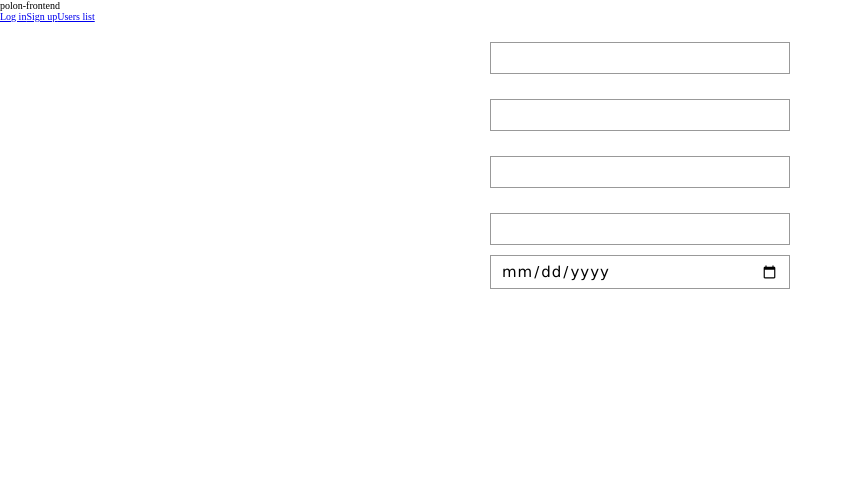
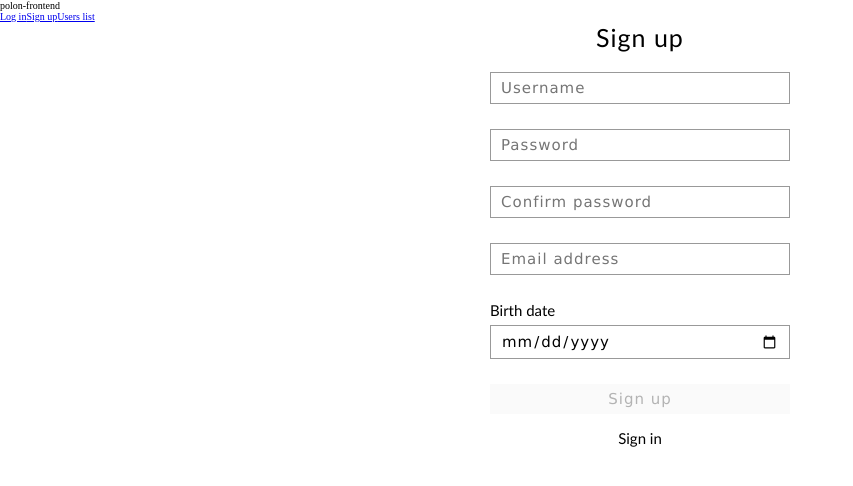
Before and after one commit to sebastianrziolkowski/Polon_, an Angular app in the folder polon-frontend/: page /signup in a window 1280 px wide. Shown: the top 486 px of the page, without its empty margins (0-853 px from the left). Built offline with nearby package versions, Linux system fonts and the light colour scheme.

Commit message:
Sign up validation

```diff
--- a/polon-frontend/src/app/sign-in/sign-in.component.html
+++ b/polon-frontend/src/app/sign-in/sign-in.component.html
@@ -2,10 +2,10 @@
     <header>
         <h3>{{labels.signIn}}</h3>
     </header>
-    <form [formGroup] = signInForm (ngSubmit) = submit($event)>
+    <form [formGroup] = signInForm (ngSubmit) = submit()>
         <input type = text formControlName = userName placeholder = {{labels.userInputUserName}}>
         <input type = password formControlName = userPassword placeholder = {{labels.userInputPassword}}>
         <button type = submit>{{labels.signIn}}</button>
     </form>
-    <a href = signUp>{{labels.signUp}}</a>
+    <a href = ''>{{labels.signUp}}</a>
 </section>
--- a/polon-frontend/src/app/sign-in/sign-in.component.ts
+++ b/polon-frontend/src/app/sign-in/sign-in.component.ts
@@ -35,15 +35,13 @@ export class SignInComponent implements OnInit {
   get userName() { return this.signInForm.controls.userName; };
   get userPassword() { return this.signInForm.controls.userPassword; };
 
-  submit($event) {
-    $event.stopImmediatePropagation();
-
+  submit() {
     if (this.signInForm.invalid) {
       let message: string;
 
       if (this.userName.errors) {
         if (this.userName.errors.required) message = messages.noUserNameInput;
-        else if (!Boolean(this.userName.value.charAt(0).match(/^[a-zA-z]$/))) message = messages.wrongUsernamePatternInput;
+        else if (!Boolean(this.userName.value.charAt(0).match(/^[a-zA-z]$/))) message = messages.wrongUserNamePatternInput;
         else if (this.userName.errors.minlength) message = messages.tooShortUserNameInput;
         else if (this.userName.errors.maxlength) message = messages.tooLongUserNameInput;
       }
--- a/polon-frontend/src/app/sign-up/sign-up.component.html
+++ b/polon-frontend/src/app/sign-up/sign-up.component.html
@@ -1,17 +1,37 @@
 <section>
     <header>
-        <h3>{{subTitle}}</h3>
+        <h3>{{labels.signUp}}</h3>
     </header>
-    <form>
-        <input type = text name = userName placeholder = {{usernamePlaceholder}} [(ngModel)] = userName>
-        <input type = password name = userPassword placeholder = {{passwordPlaceholder}} [(ngModel)] = userPassword>
-        <input type = password name = userPasswordConfirm placeholder = {{passwordConfirmPlaceholder}} [(ngModel)] = userPasswordConfirm>
-        <input type = email name = userEmail placeholder = {{emailPlaceholder}} [(ngModel)] = userEmail>
+    <form [formGroup] = signUpForm>
+        <input type = text formControlName = userName placeholder = {{labels.userInputUserName}}>
+        <div *ngIf = 'userName.invalid && (userName.touched || userName.dirty)'>
+            <span *ngIf = 'userName.errors.required'>{{messages.noUserNameInput}}</span>
+            <span *ngIf = 'userName.errors.minlength'>{{messages.tooShortUserNameInput}}</span>
+            <span *ngIf = 'userName.errors.maxlength'>{{messages.tooLongUserNameInput}}</span>
+        </div>
+        <input type = password formControlName = userPassword placeholder = {{labels.userInputPassword}}>
+        <div *ngIf = 'userPassword.invalid && (userPassword.touched || userPassword.dirty)'>
+            <span *ngIf = 'userPassword.errors.required'>{{messages.noPasswordInput}}</span>
+            <span *ngIf = 'userPassword.errors.minlength'>{{messages.tooShortPasswordInput}}</span>
+            <span *ngIf = 'userPassword.errors.maxlength'>{{messages.tooLongPasswordInput}}</span>
+        </div>
+        <input type = password formControlName = userPasswordConfirm placeholder = {{labels.userInputConfirmPassword}}>
+        <div *ngIf = 'userPasswordConfirm.invalid && (userPasswordConfirm.touched || userPasswordConfirm.dirty)'>
+            <span *ngIf = 'userPasswordConfirm.errors.required'>{{messages.noPasswordConfirmInput}}</span>
+        </div>
+        <input type = email formControlName = userEmail placeholder = {{labels.userInputEmail}}>
+        <div *ngIf = 'userEmail.invalid && (userEmail.touched || userEmail.dirty)'>
+            <span *ngIf = 'userEmail.errors.required'>{{messages.noEmailInput}}</span>
+            <span *ngIf = 'userEmail.errors.pattern'>{{messages.wrongEmailPatternInput}}</span>
+        </div>
         <label>
-            <span>{{birthPlaceholder}}</span>
-            <input type = date name = userBirthDate [(ngModel)] = userBirthDate>
+            <span>{{labels.userInputBirth}}</span>
+            <input type = date formControlName = userBirthDate>
         </label>
-        <button>{{buttonLabel}}</button>
+        <div *ngIf = 'userBirthDate.invalid && (userBirthDate.touched || userBirthDate.dirty)'>
+            <span *ngIf = 'userBirthDate.errors.required'>{{messages.noBirthDateInput}}</span>
+        </div>
+        <button type = submit [disabled] = signUpForm.invalid>{{labels.signUp}}</button>
     </form>
-    <a href = "">{{anchorLabel}}</a>
+    <a href = ''>{{labels.signIn}}</a>
 </section>
--- a/polon-frontend/src/app/sign-up/sign-up.component.scss
+++ b/polon-frontend/src/app/sign-up/sign-up.component.scss
@@ -1,8 +1,12 @@
 @import '../../data/variables';
 
-section form {
+form {
     input {
         margin-bottom: 1rem;
+    }
+
+    div {
+        margin-top: .5rem;
     }
 
     label {
@@ -10,11 +14,11 @@ section form {
         flex-direction: column;
 
         span {
+            margin-top: 1rem;
+
             font-family: 'Trebuchet MS', sans-serif;
             font-size: $medium;
             line-height: 3rem;
         }
-
-        input { margin-bottom: 2rem; }
     }
 }
--- a/polon-frontend/src/app/sign-up/sign-up.component.ts
+++ b/polon-frontend/src/app/sign-up/sign-up.component.ts
@@ -1,5 +1,8 @@
 import { Component, OnInit } from '@angular/core';
+import { FormControl, FormGroup, Validators } from '@angular/forms';
+
 import labels from '../../data/labels.json';
+import messages from '../../data/messages.json';
 
 @Component({
   selector: 'app-sign-up',
@@ -8,23 +11,39 @@ import labels from '../../data/labels.json';
 })
 
 export class SignUpComponent implements OnInit {
-  private readonly userName: string;
-  private readonly userPassword: string;
-  private readonly userPasswordConfirm: string;
-  private readonly userEmail: string;
-  private readonly userBirthDate: string;
-/*
-  private readonly subTitle: string = labels.title.signUp;
-  private readonly usernamePlaceholder: string = labels.userInputPlaceholder.username;
-  private readonly passwordPlaceholder: string = labels.userInputPlaceholder.password;
-  private readonly passwordConfirmPlaceholder: string = labels.userInputPlaceholder.confirmPassword;
-  private readonly emailPlaceholder: string = labels.userInputPlaceholder.email;
-  private readonly birthPlaceholder: string = labels.userInputPlaceholder.birth;
-  private readonly buttonLabel: string = labels.title.signUp;
-  private readonly anchorLabel: string = labels.title.signIn;
-*/
-  constructor() {}
+  private readonly labels: Object = labels;
+  private readonly messages: Object = messages;
 
-  ngOnInit() {}
+  private signUpForm: FormGroup;
 
+  ngOnInit() {
+    this.signUpForm = new FormGroup({
+      userName: new FormControl(null, [
+        Validators.required,
+        Validators.minLength(5),
+        Validators.maxLength(25),
+      ]),
+      userPassword: new FormControl(null, [
+        Validators.required,
+        Validators.minLength(5),
+        Validators.maxLength(25),
+      ]),
+      userPasswordConfirm: new FormControl(null, [
+        Validators.required,
+      ]),
+      userEmail: new FormControl(null, [
+        Validators.required,
+        Validators.pattern('^[a-zA-Z0-9_.+-]+@[a-zA-Z0-9-]+.[a-zA-Z0-9-.]+$'),
+      ]),
+      userBirthDate: new FormControl(null, [
+        Validators.required,
+      ]),
+    });
+  };
+
+  get userName() { return this.signUpForm.controls.userName; };
+  get userPassword() { return this.signUpForm.controls.userPassword; };
+  get userPasswordConfirm() { return this.signUpForm.controls.userPasswordConfirm; };
+  get userEmail() { return this.signUpForm.controls.userEmail; };
+  get userBirthDate() { return this.signUpForm.controls.userBirthDate; };
 }
--- a/polon-frontend/src/data/messages.json
+++ b/polon-frontend/src/data/messages.json
@@ -1,10 +1,17 @@
 {
     "noUserNameInput": "Username is required",
-    "wrongUsernamePatternInput": "First character of username must be a letter",
+    "wrongUserNamePatternInput": "First character of username must be a letter",
     "tooShortUserNameInput": "Username is too short",
     "tooLongUserNameInput": "Username is too long",
 
     "noPasswordInput": "Password is required",
     "tooShortPasswordInput": "Password is too short",
-    "tooLongPasswordInput": "Password is too long"
+    "tooLongPasswordInput": "Password is too long",
+
+    "noPasswordConfirmInput": "Password confirm is required",
+
+    "noEmailInput": "Email is required",
+    "wrongEmailPatternInput": "Email do not match",
+
+    "noBirthDateInput": "Birth date is required"
 }
```
